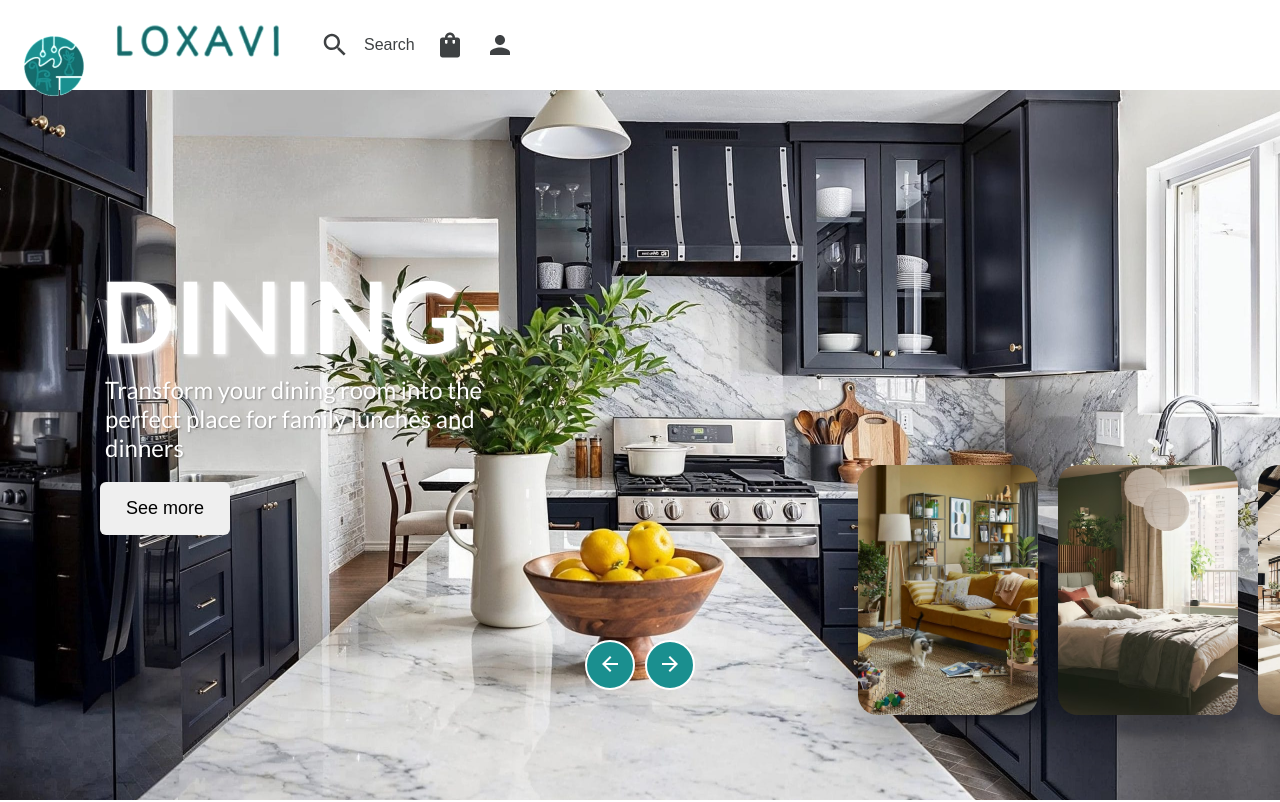
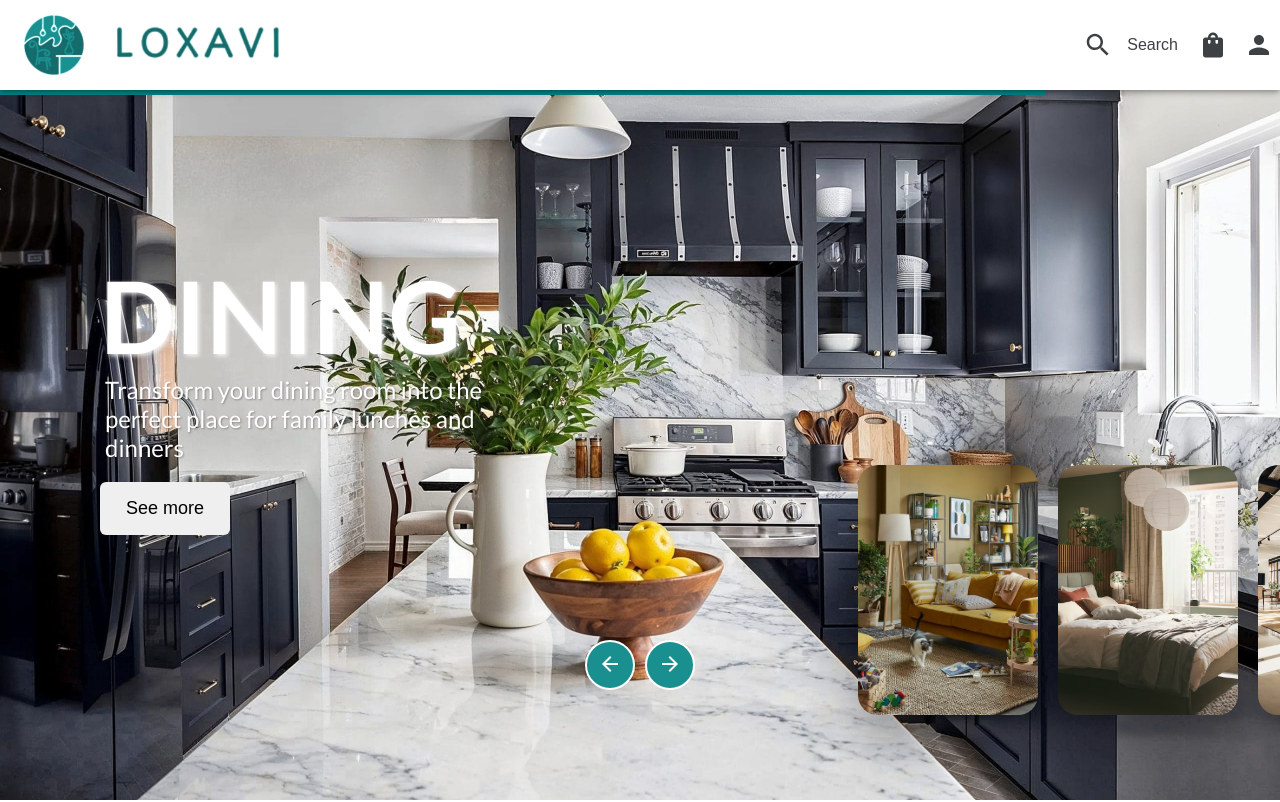
Before and after one commit to oneslaught/Online-Shop, a React app: page / in a window 1280 px wide. Shown: the top 802 px of the page. Built offline with nearby package versions, Linux system fonts and the light colour scheme.

Commit message:
navbar small fix

```diff
--- a/src/components/Navbar.tsx
+++ b/src/components/Navbar.tsx
@@ -23,6 +23,7 @@ import { useState } from "react";
 import DisableDefaultDrag from "../DisableDefaultDrag";
 import logoIcon from "../assets/logoIcon.png?as=webp";
 import logoText from "../assets/logoText.png?as=webp";
+import * as styles from "../styles/navbar.module.css";
 
 export default function Navbar() {
   const dragRef = DisableDefaultDrag<HTMLDivElement>();
@@ -146,19 +147,19 @@ export default function Navbar() {
   );
 
   return (
-    <Box ref={dragRef} sx={{ flexGrow: 1 }}>
-      <AppBar position="fixed" sx={{ boxShadow: "none" }}>
-        <Toolbar sx={{ backgroundColor: "white", color: "#3E4143", height: "90px" }}>
+    <Box className={styles.navbar_container} ref={dragRef}>
+      <AppBar className={styles.navbar}>
+        <Toolbar className={styles.toolbar}>
           {/* logo */}
-          <Box>
+          <Box className={styles.logo_container}>
             <motion.img
               animate={{ opacity: 1, scale: 1 }}
+              className={styles.logo_icon}
               drag
               dragConstraints={{ bottom: 0, left: 0, right: 0, top: 0 }}
               dragElastic={0.015}
               initial={{ opacity: 0, scale: 0.4 }}
               src={logoIcon}
-              style={{ marginRight: "20px", width: "60px" }}
               transition={{
                 duration: 0.5,
                 ease: [0, 0.71, 0.2, 1.01],
@@ -170,71 +171,33 @@ export default function Navbar() {
                 },
               }}
             />
-            <motion.img src={logoText} style={{ width: "190px" }} />
+            <motion.img className={styles.logo_text} src={logoText} />
           </Box>
 
           {/* list / links */}
-          <Box sx={{ display: { xl: "flex", xs: "none" }, m: "0 auto", width: "50%" }}>
+          <Box className={styles.list_container}>
             <List component={Stack} direction="row">
               {menuItems.map((item) => (
-                <ListItem
-                  key={item.text}
-                  sx={{
-                    "&:hover": {
-                      "& .MuiListItemIcon-root": {
-                        color: "inherit",
-                      },
-                      color: "darkcyan",
-                    },
-                    cursor: "pointer",
-                    transition: "color 200ms",
-                  }}
-                >
-                  <ListItemText primary={item.text} primaryTypographyProps={{ sx: { fontFamily: '"Lato", sans-serif' } }} />
-                  <ListItemIcon>{item.icon}</ListItemIcon>
+                <ListItem className={styles.list_item} key={item.text}>
+                  <ListItemText className={styles.list_text} disableTypography primary={item.text} />
+                  <ListItemIcon className={styles.list_icon}>{item.icon}</ListItemIcon>
                 </ListItem>
               ))}
             </List>
           </Box>
 
           {/* icons */}
-          <Box sx={{ display: { md: "flex", xs: "none" }, float: "right" }}>
+          <Box className={styles.icons_container}>
             <Box>
-              <IconButton aria-label="search" color="inherit" disableRipple size="large">
-                <SearchIcon
-                  sx={{
-                    "&:hover": {
-                      color: "darkcyan",
-                    },
-                    fontSize: "30px",
-                    m: "0 14px",
-                    transition: "color 200ms",
-                  }}
-                />
-                <Box
-                  component="span"
-                  sx={{
-                    "&:hover": {
-                      color: "darkcyan",
-                    },
-                    fontSize: "16px",
-                    transition: "color 200ms",
-                  }}
-                >
+              <IconButton aria-label="search" className={styles.icon} color="inherit" disableRipple size="large">
+                <SearchIcon className={`${styles.search_icon}`} />
+                <Box className={`${styles.search_label}`} component="span">
                   Search
                 </Box>
               </IconButton>
             </Box>
             <IconButton aria-label="shopping badge" color="inherit" disableRipple>
-              <ShoppingBagIcon
-                sx={{
-                  "&:hover": {
-                    color: "darkcyan",
-                  },
-                  fontSize: "30px",
-                  transition: "color 200ms",
-                }}
-              />
+              <ShoppingBagIcon className={`${styles.icon} ${styles.cart_icon}`} />
             </IconButton>
             <IconButton
               aria-controls={menuId}
@@ -244,20 +207,11 @@ export default function Navbar() {
               disableRipple
               edge="end"
               onClick={handleProfileMenuOpen}
-              size="large"
             >
-              <PersonIcon
-                sx={{
-                  "&:hover": {
-                    color: "darkcyan",
-                  },
-                  fontSize: "30px",
-                  transition: "color 200ms",
-                }}
-              />
+              <PersonIcon className={`${styles.icon} ${styles.profile_icon}`} />
             </IconButton>
           </Box>
-          <Box sx={{ display: { md: "none", xs: "flex" } }}>
+          <Box className={styles.mobile_menu}>
             <IconButton
               aria-controls={mobileMenuId}
               aria-haspopup="true"
@@ -265,16 +219,8 @@ export default function Navbar() {
               color="inherit"
               disableRipple
               onClick={handleMobileMenuOpen}
-              size="large"
             >
-              <MoreIcon
-                sx={{
-                  "&:hover": {
-                    color: "darkcyan",
-                  },
-                  transition: "color 200ms",
-                }}
-              />
+              <MoreIcon className={`${styles.icon} ${styles.more_icon}`} />
             </IconButton>
           </Box>
         </Toolbar>
--- a/src/components/NewProducts.tsx
+++ b/src/components/NewProducts.tsx
@@ -113,12 +113,12 @@ export default function NewProducts() {
   }, []);
 
   return (
-    <Box sx={{ m: "90px 0" }}>
+    <Box className={styles.product}>
       <Box>
         <Typography className={styles.product_header} variant="h2">
           New products
         </Typography>
-        <Box className={styles.product}>
+
         <button className={styles.prev_btn} ref={prevBtnRef}>
           <NavigateBeforeIcon className={styles.btn_icon} />
         </button>
@@ -154,6 +154,5 @@ export default function NewProducts() {
         </Box>
       </Box>
     </Box>
-    </Box>
   );
 }
--- /dev/null
+++ b/src/styles/navbar.module.css
@@ -0,0 +1,112 @@
+.navbar_container {
+  flex-grow: 1;
+}
+
+.navbar {
+  position: fixed;
+  box-shadow: none;
+}
+
+.toolbar {
+  height: 90px;
+  color: #3e4143;
+  background-color: #fff;
+}
+
+.logo_container {
+  display: flex;
+  align-items: center;
+}
+
+.logo_icon {
+  width: 60px;
+  margin-right: 20px;
+}
+
+.logo_text {
+  width: 190px;
+}
+
+.list_container {
+  margin: 0 auto;
+  width: 50%;
+  display: none;
+}
+
+.list_item {
+  cursor: pointer;
+  transition: color 200ms;
+}
+
+.list_item:hover,
+.list_icon {
+  color: rgb(26, 143, 143);
+}
+
+.list_item:hover .list_text,
+.list_item:hover .list_icon {
+  color: rgb(26, 143, 143);
+}
+
+.list_text {
+  font-family: "Lato", sans-serif;
+}
+
+.icons_container {
+  display: none;
+}
+
+.icon {
+  transition: color 200ms !important;
+}
+
+.icon:hover,
+.icon:hover .search_icon,
+.icon:hover .search_label {
+  color: rgb(26, 143, 143);
+}
+
+.search_icon {
+  font-size: 30px !important;
+  margin: 0 14px;
+}
+
+.search_label {
+  font-size: 16px;
+}
+
+.cart_icon,
+.profile_icon,
+.more_icon {
+  font-size: 30px !important;
+}
+
+.mobile_menu {
+  display: flex;
+  justify-content: flex-end;
+  position: absolute;
+  right: 10px;
+}
+
+@media (min-width: 600px) {
+  .icons_container {
+    display: flex;
+    justify-content: flex-end;
+    position: absolute;
+    right: 10px;
+  }
+
+  .mobile_menu {
+    display: none;
+  }
+}
+
+@media (min-width: 1536px) {
+  .list_container {
+    display: flex;
+  }
+
+  .icons_container {
+    position: relative;
+  }
+}
--- a/src/styles/new_products.module.css
+++ b/src/styles/new_products.module.css
@@ -7,6 +7,7 @@
 .product {
   position: relative;
   overflow: hidden;
+  margin: 90px 0;
 }
 
 .product_category {
@@ -52,7 +53,7 @@
   background-color: rgb(248, 240, 229);
   padding: 5px;
   border-radius: 5px;
-  color: darkcyan;
+  color: rgb(26, 143, 143);
   right: 10px;
   top: 10px;
   text-transform: capitalize;
@@ -80,7 +81,7 @@
 }
 
 .card_btn:hover {
-  background-color: darkcyan;
+  background-color: rgb(26, 143, 143);
   color: #fff;
 }
 
--- a/src/styles/slider.module.css
+++ b/src/styles/slider.module.css
@@ -141,7 +141,7 @@
 
 .progress_bar {
   position: absolute;
-  top: 0;
+  top: 90px;
   left: 0;
   height: 5px;
   background-color: rgb(5, 134, 134);
```
Also changed, not shown: src/assets/bathroom.jpg. Lines whose indentation alone changed are shown as unchanged.
